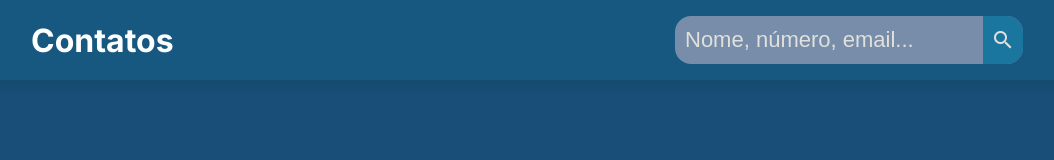
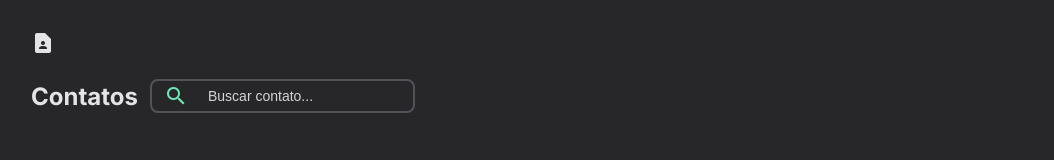
Before and after one commit to JoaoOliveiraZz/Contact-List-UI, a plain HTML site: page index.html in a window 1280 px wide. Shown: the whole page, without its empty margins (113-1167 px from the left). Drawn offline with Linux system fonts and the light colour scheme.

Commit message:
Color palette and design tweaks

```diff
--- a/index.html
+++ b/index.html
@@ -16,15 +16,19 @@
 
     <header>
         <h1>
-            Contatos
+            <i class="material-icons">contact_page</i>
         </h1>
         <nav>
+
+            <h1>Contatos</h1>
             <div class="search-bar">
-                <input type="text" placeholder="Nome, número, email...">
                 <i class="material-icons">search</i>
+                <input type="text" placeholder="Buscar contato...">
             </div>
         </nav>
     </header>
 
+
+
 </body>
 </html>
--- a/styles/index.css
+++ b/styles/index.css
@@ -1,3 +1,13 @@
+:root{
+    --zinc-800: #27272a;
+    --zinc-700: #3f3f46;
+    --zinc-600: #52525b;
+    --zinc-500: #71717a;
+    --zinc-400: #a1a1aa;
+    --zinc-300: #d4d4d8;
+    --zinc-200: #e4e4e7;
+}
+
 *{
     box-sizing: border-box;
     padding: 0;
@@ -7,65 +17,55 @@
 
 html, body{
     font-family: 'Inter', sans-serif;
-    background: #184e77;
+    background: var(--zinc-800);
     height: 100vh;
-    color: #ffff;
+    color: var(--zinc-200);
 }
 
 header{
     width: 100%;
     height: 10%;
-    padding: 16px 144px;
+    padding: 24px 144px;
     display: flex;
-    justify-content: space-between;
-    align-items: center;
-    background: #168aad2b;
-    box-shadow: 0px 9px 18px -7px rgba(0,0,0,0.1);
+    flex-direction: column;
+    gap: 16px;
 }
 
-header nav .search-bar{
-
-    height: 48px;
-    background: #778DA9;
+header nav{
     display: flex;
-    justify-content: space-between;
     align-items: center;
-    border-radius: 16px;
-    position: relative;
-
-
-
+    gap: 12px;
 }
 
-header nav .search-bar input{
-    flex: 1;
-    background: none;
-    outline: none;
-    border: none;
-    height: 100%;
-    font-size: 22px;
-    padding: 10px;
-    color: #E0E1DD;
-    font-weight: 400;
+header nav h1{
+    font-size: 24px;
 }
 
-header nav .search-bar input::placeholder{
-    color: #E0E1DD;
+.search-bar{
+    border: 2px solid var(--zinc-600);
+    width: fit-content;
+    border-radius: 8px;
+    padding: 6px 12px;
+    display: flex;
+    align-items: center;
+    gap: 4px;
+    height: 34px;
 }
 
-
-header nav .search-bar i{
-    color: #E0E1DD;
-    cursor: pointer;
-    padding: 8px;
-    background-color: #1A759F;
-    border-radius: 0 16px 16px 0;
-    height: 100%;
-    display: flex;
-    align-items: center;
-    transition: all .2s;
+.search-bar input{
+    flex: 1;
+    background: transparent;
+    padding: 8px 16px;
+    border: none;
+    outline: none;
+    color: var(--zinc-300);
 }
 
-header nav .search-bar i:hover{
-    background-color: #184E77;
+.search-bar input::placeholder{
+    color: var(--zinc-300);
+    font-size: 14px;
 }
+
+.search-bar i{
+    color: #6ee7b7;
+}
```
